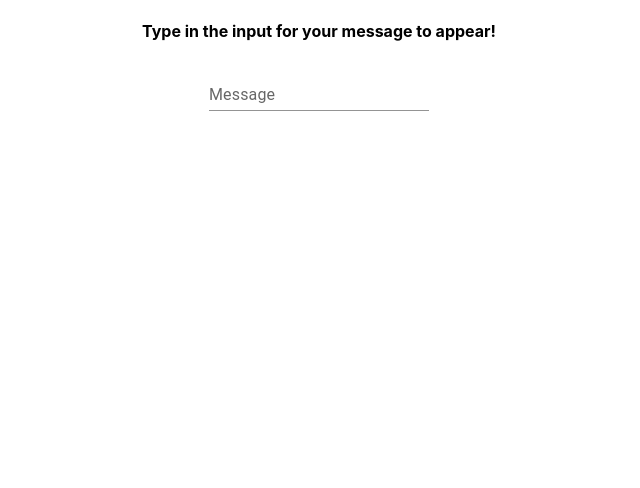
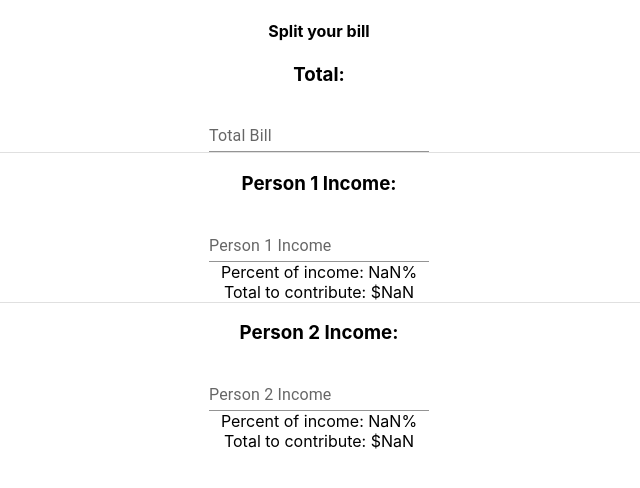
Before and after one commit to N8ers/bill-splitter, a React (Create React App) app: page / in a window 1280 px wide. Shown: the top 488 px of the page, without its empty margins (321-961 px from the left). Built offline with nearby package versions, Linux system fonts and the light colour scheme.

Commit message:
build poc (all in App.tsx)

```diff
--- a/public/index.html
+++ b/public/index.html
@@ -7,7 +7,7 @@
     <meta name="theme-color" content="#000000" />
     <meta
       name="description"
-      content="Web site created using create-react-app"
+      content="Split your bill based on income!"
     />
     <link rel="apple-touch-icon" href="%PUBLIC_URL%/logo192.png" />
     <!--
@@ -24,7 +24,7 @@
       work correctly both with client-side routing and a non-root public URL.
       Learn how to configure a non-root public URL by running `npm run build`.
     -->
-    <title>React App</title>
+    <title>Bill Splitter</title>
   </head>
   <body>
     <noscript>You need to enable JavaScript to run this app.</noscript>
--- a/src/App.tsx
+++ b/src/App.tsx
@@ -1,23 +1,75 @@
-import React, { useState } from "react"
+import React, { useState, useEffect } from "react"
 
-import { TextField } from "@mui/material"
+import { TextField, Divider } from "@mui/material"
 
 import "./App.css"
 
 function App() {
-  const [message, setMessage] = useState("")
+  const [total, setTotal] = useState("")
+
+  const [incomeOne, setIncomeOne] = useState("")
+  const [incomeTwo, setIncomeTwo] = useState("")
+
+  const [incomePercentOne, setIncomePercentOne] = useState(0)
+  const [incomePercentTwo, setIncomePercentTwo] = useState(0)
+
+  useEffect(() => {
+    const totalIncome = Number(incomeOne) + Number(incomeTwo)
+    const personOnePercent = parseInt(incomeOne) / Number(totalIncome)
+    const personTwoPercent = 1 - personOnePercent
+
+    setIncomePercentOne(personOnePercent)
+    setIncomePercentTwo(personTwoPercent)
+  }, [total, incomeOne, incomeTwo])
 
   return (
     <div className="App">
-      <h4>Type in the input for your message to appear!</h4>
+      <h4>Split your bill</h4>
 
-      <TextField
-        label="Message"
-        variant="standard"
-        onChange={(e) => setMessage(e.target.value)}
-      />
+      <div>
+        <h3>Total: {total}</h3>
+        <TextField
+          label="Total Bill"
+          variant="standard"
+          onChange={(e) => setTotal(e.target.value)}
+        />
+      </div>
 
-      <div>{message}</div>
+      <Divider />
+
+      <div>
+        <h3>Person 1 Income: {incomeOne}</h3>
+        <TextField
+          label="Person 1 Income"
+          variant="standard"
+          onChange={(e) => setIncomeOne(e.target.value)}
+        />
+        <div>
+          <div>Percent of income: {(incomePercentOne * 100).toFixed(1)}%</div>
+          <div>
+            Total to contribute: $
+            {(Number(total) * incomePercentOne).toFixed(2)}
+          </div>
+        </div>
+      </div>
+
+      <Divider />
+
+      <div>
+        <h3>Person 2 Income: {incomeTwo}</h3>
+        <TextField
+          label="Person 2 Income"
+          variant="standard"
+          onChange={(e) => setIncomeTwo(e.target.value)}
+        />
+        <div>
+          <div>Percent of income: {(incomePercentTwo * 100).toFixed(1)}%</div>
+          <div>
+            Total to contribute: $
+            {(Number(total) * incomePercentTwo).toFixed(2)}
+          </div>
+        </div>
+      </div>
     </div>
   )
 }
```
Also changed, not shown: 1 other file (tests, documents, lock files or other folders).
